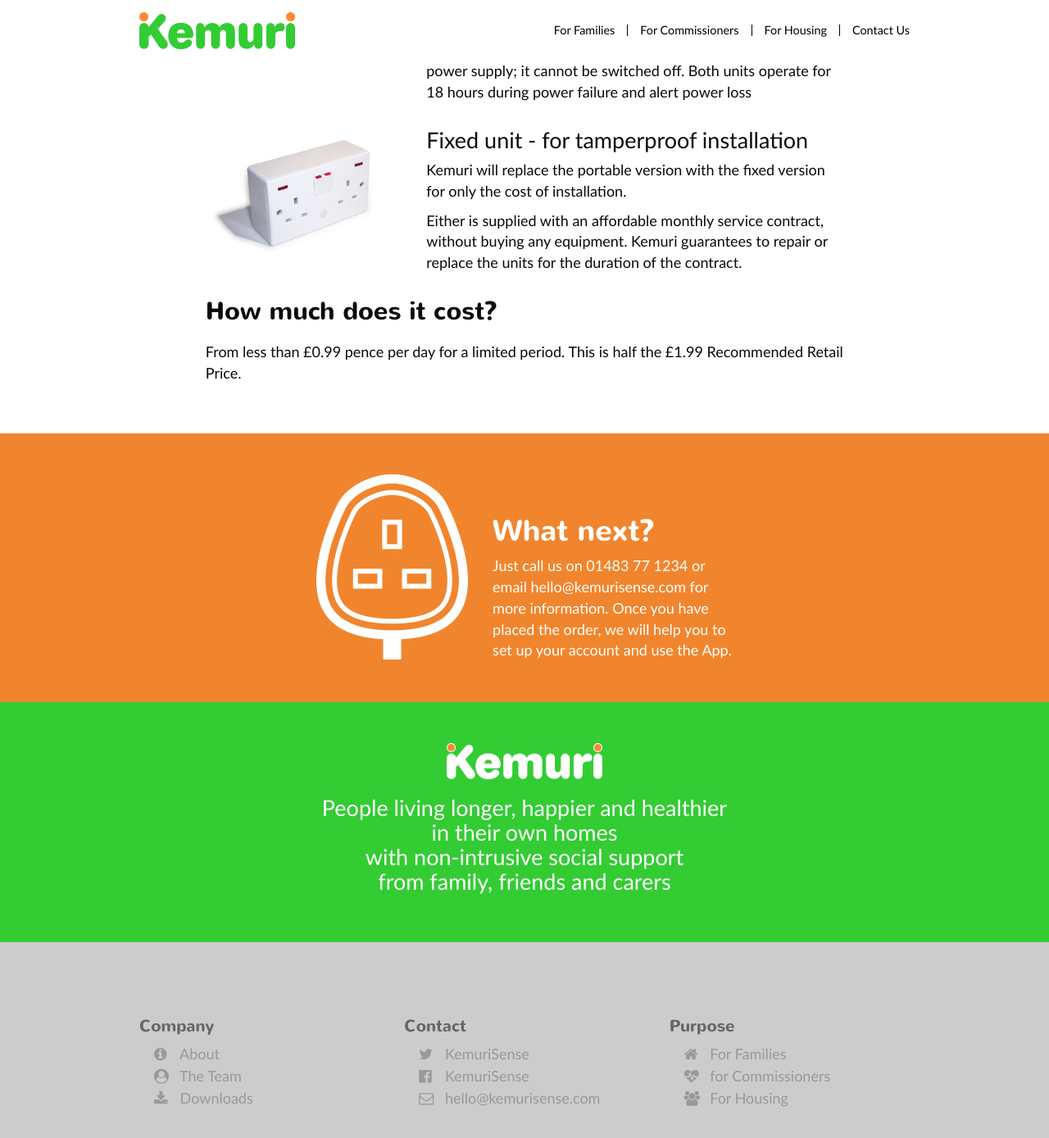
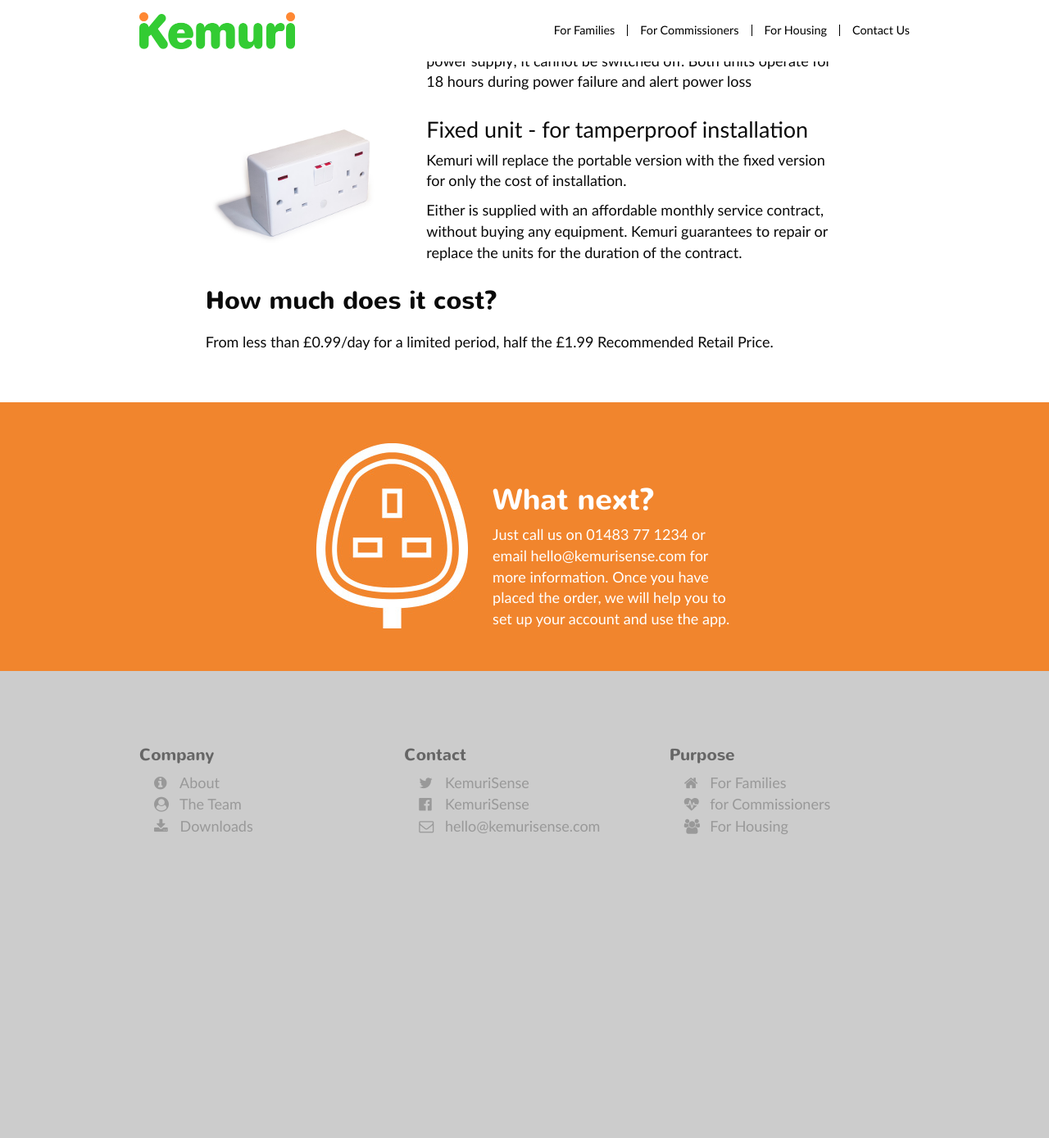
Before and after one commit to intelligentlilli/kemurisense.github.io, a Jekyll site: the page built from telecare-for-family.html, in a window 1280 px wide and 1400 px high, scrolled down 3245 px. Shown: the top 1389 px of the window at 82% size. Built offline with Jekyll 4.4.1, drawn with Linux system fonts in a browser that asks for light colours; nearby versions of some CDN libraries; library files that are not in the unit come from our copies; after the commit the page ends 4314 px from its top, so only the background shows below that.

Commit message:
Replace image for comissioners

```diff
--- a/telecare-for-family.html
+++ b/telecare-for-family.html
@@ -29,7 +29,7 @@
       <div class="col-md-10 col-md-push-1">
         <div class="row">
           <div class="col-md-6">
-            <img width="396" height="420" src="{{ site.baseurl }}/images/kemuri_well-being-396x420.jpg" class="img-responsive wp-post-image" alt="" title="">
+            <img height="340px" src="{{ site.baseurl }}/images/kemuri_well-being-396x420.jpg" class="" alt="" title="">
           </div>
           <div class="col-md-6">
             <h2>Who Needs Wellbeing Monitors?</h2>
@@ -42,7 +42,7 @@
         <div class="row">
           <div class="col-md-12">
             <p>Most people want to live independently as long as possible. Kemuri benefits those who:
-              <ul>
+              <ul style="list-style-type: disc">
                 <li>Don’t realise the increasing risks of falls, stroke or diabetic coma  </li>
                 <li>Forget normal activities of daily living</li>
                 <li>Don’t wear their pendant alarms or fall monitors, and can’t call for help  </li>
@@ -59,7 +59,7 @@
 </div>
 
 
-<div class="section section-grey separator" id="our-solution">
+<div class="section section-white separator" id="our-solution">
   <div class="container featured">
     <div class="row">
       <div class="col-md-10 col-md-push-1">
@@ -168,7 +168,7 @@
         <div class="row">
           <div class="col-md-12">
             <h2>How much does it cost?</h2>
-            <p>From less than £0.99 pence per day for a limited period.  This is half the £1.99 Recommended Retail Price.  </p>
+            <p>From less than £0.99/day for a limited period, half the £1.99 Recommended Retail Price.  </p>
           </div>
         </div>
       </div>
@@ -187,7 +187,7 @@
           </div>
           <div class="col-sm-6 col-xs-9">
             <h1>What next?</h1>
-            Just call us on 01483 77 1234 or email hello@kemurisense.com for more information.  Once you have placed the order, we will help you to set up your account and use the App.
+            Just call us on 01483 77 1234 or email hello@kemurisense.com for more information.  Once you have placed the order, we will help you to set up your account and use the app.
           </div>
 
         </div>
@@ -195,18 +195,3 @@
     </div>
   </div>
 </div>
-
-
-
-
-
-<div class="section section-green" id="kemuri">
-  <div class="container">
-    <div class="row">
-      <div class="col-md-8 col-md-push-2 text-center">
-        <p><img class="img-responsive aligncenter wp-image-35 size-full" src="{{ site.baseurl }}/images/logos/kemuri-white.png" alt="kemuri-white" width="190" height="46"></p>
-        <h3 style="text-align: center;">People living longer, happier and healthier<br>in their own homes<br>with non-intrusive social support<br>from family, friends and carers</h3>
-      </div>
-    </div>
-  </div>
-</div>
```
Also changed, not shown: images/episode.png.
